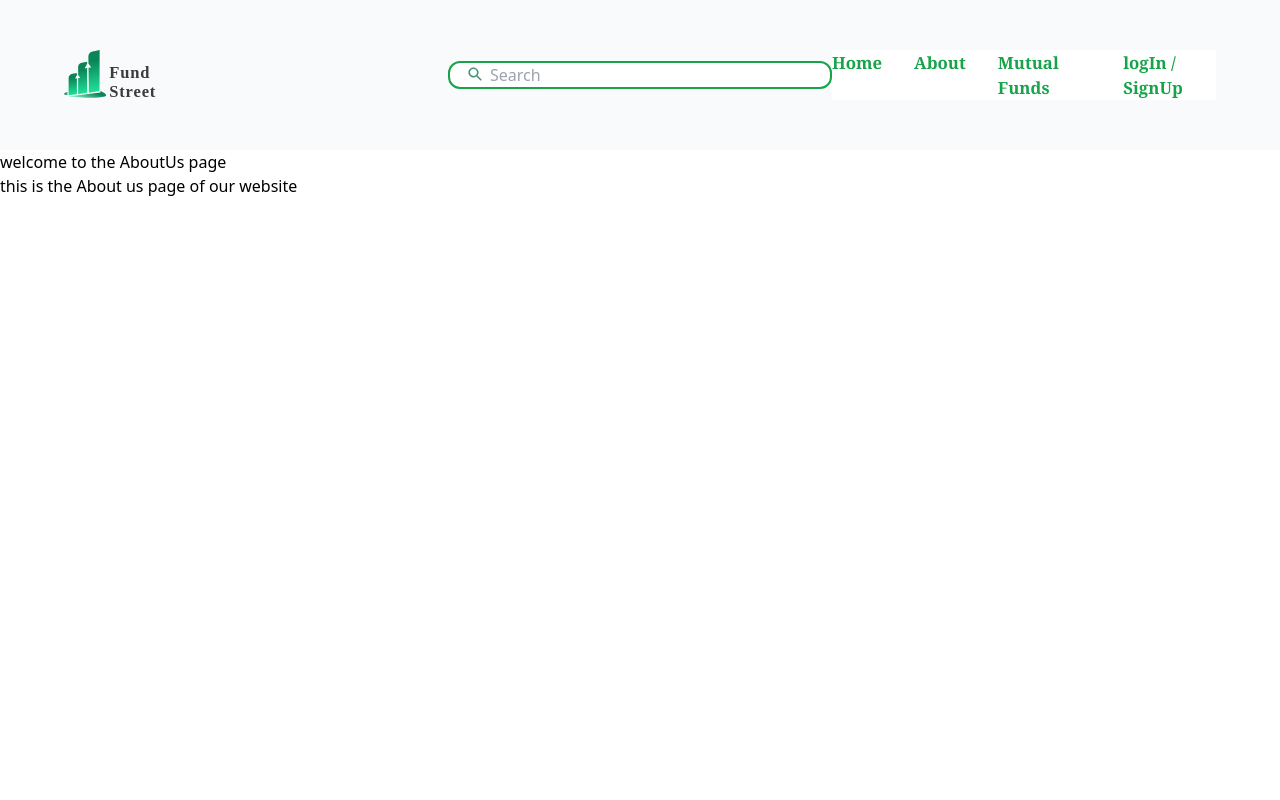
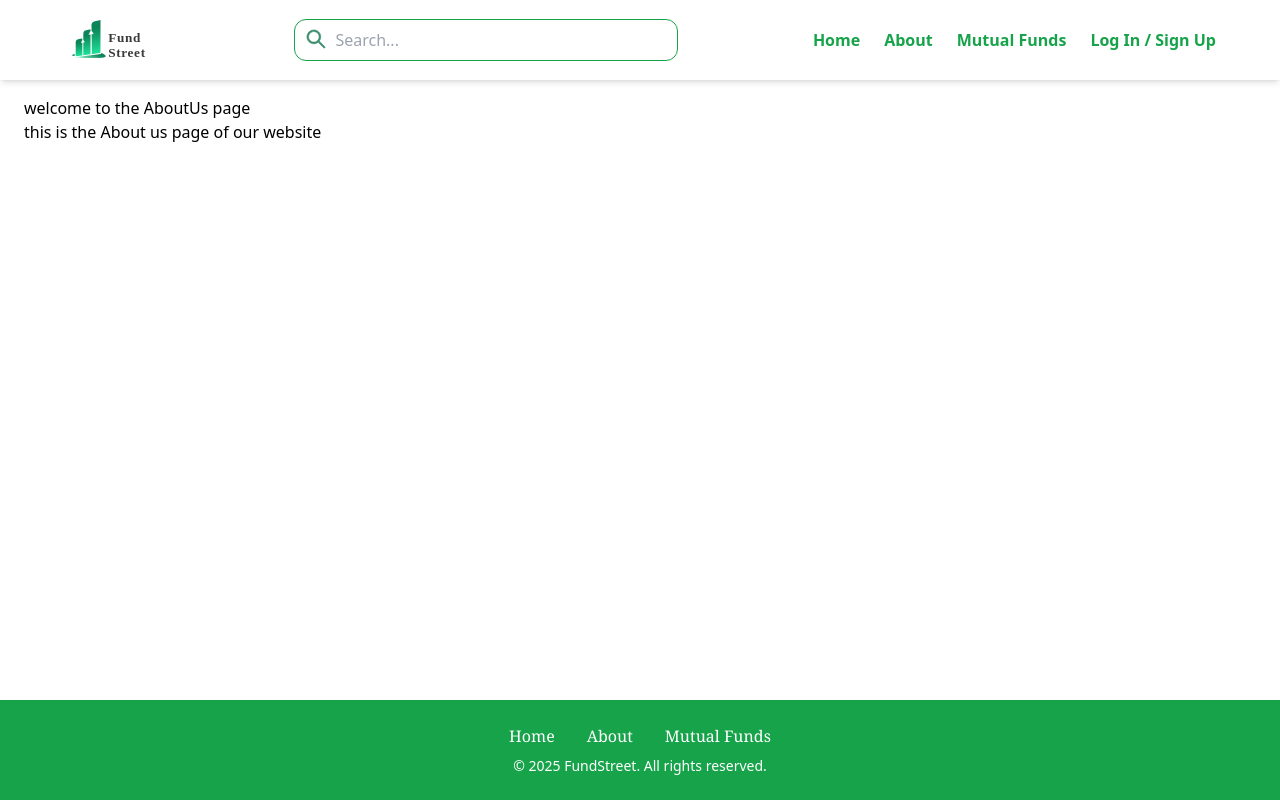
Before and after one commit to hoshang-DevX/FundStreet, a React (Vite) app in the folder FundStreet Project/: page /about in a window 1280 px wide. Built offline with nearby package versions, Linux system fonts and the light colour scheme.

Commit message:
Header-Footer

```diff
--- a/FundStreet Project/src/App.jsx
+++ b/FundStreet Project/src/App.jsx
@@ -1,21 +1,29 @@
-import { BrowserRouter as Router, Routes , Route } from "react-router-dom"
-import Home from './pages/Home'
-import About from './pages/About'
-import Header from "./components/header/Header"
+import { BrowserRouter as Router, Routes, Route } from "react-router-dom";
+import Home from "./pages/Home";
+import About from "./pages/About";
+import Header from "./components/header/Header";
+import Footer from "./components/Footer/Footer";
 
 function App() {
   return (
+    <Router>
+      <div className="flex flex-col min-h-screen">
+        {/* Fixed Header */}
+        <Header />
 
-   <Router>
-   <Header/>
-      <Routes>
-         <Route path="/" element = {<Home/>}  />
-         <Route path="/about" element = {<About/>} />
-      </Routes>
-   </Router>
+        {/* Main content should grow to fill space */}
+        <main className="flex-grow pt-24 px-6">
+          <Routes>
+            <Route path="/" element={<Home />} />
+            <Route path="/about" element={<About />} />
+          </Routes>
+        </main>
 
-
-  )
+        {/* Sticky Footer */}
+        <Footer />
+      </div>
+    </Router>
+  );
 }
 
-export default App
+export default App;
--- /dev/null
+++ b/FundStreet Project/src/components/Footer/Footer.jsx
@@ -0,0 +1,16 @@
+import FooterMiddle from "./FooterMiddle";
+
+function Footer() {
+  return (
+    <footer className="bg-green-600 text-white py-6 w-full mt-auto">
+      <div className="container mx-auto flex flex-col items-center">
+        <FooterMiddle />
+        <p className="text-sm mt-2">
+          © {new Date().getFullYear()} FundStreet. All rights reserved.
+        </p>
+      </div>
+    </footer>
+  );
+}
+
+export default Footer;
--- /dev/null
+++ b/FundStreet Project/src/components/Footer/FooterMiddle.jsx
@@ -0,0 +1,19 @@
+import { Link } from "react-router-dom";
+
+function FooterMiddle() {
+  return (
+    <div className="flex flex-row justify-center gap-4 lg:gap-8 font-serif text-[14px] lg:text-[16px] text-white">
+      <Link to="/">
+        Home
+      </Link>
+      <Link to="/about">
+        About
+      </Link>
+      <Link to="/Mutual-Funds">
+        Mutual Funds
+      </Link>
+    </div>
+  );
+}
+
+export default FooterMiddle;
--- a/FundStreet Project/src/components/header/Header.jsx
+++ b/FundStreet Project/src/components/header/Header.jsx
@@ -1,21 +1,75 @@
-import HeaderRight from "./HeaderRight";
+import { useState } from "react";
+import { Link } from "react-router-dom";
 import HeaderLeft from "./HeaderLeft";
 import SearchBar from "./SearchBar";
+
 function Header() {
+  const [menuOpen, setMenuOpen] = useState(false);
+
   return (
-    <div className="w-full bg-slate-50 ">
-      <header className=" flex-row grid grid-cols-5 sm:grid-cols-3 px-7 lg:px-16 mx-auto min-h-[150px] items-center ">
-        <div className=" flex col-span-1 justify-start " >
-          <HeaderLeft />
-        </div>
-        <div className=" col-span-2 justify-center sm:col-span-1 " >
+    <header className="bg-white shadow-md fixed top-0 w-full z-10">
+      <div className="flex items-center justify-between px-6 lg:px-16 h-[80px]">
+        {/* Left Logo */}
+        <HeaderLeft />
+
+        {/* Search Bar (Hidden on Mobile, Visible on Larger Screens) */}
+        <div className="hidden md:block w-1/3">
           <SearchBar />
         </div>
-        <div className=" flex col-span-2 justify-end sm:col-span-1" >
-          <HeaderRight />
-        </div>
-      </header>
-    </div>
+
+        {/* Desktop Navigation */}
+        <nav className="hidden md:flex space-x-6 text-green-600 font-semibold">
+          <Link to="/" className="hover:text-green-800">
+            Home
+          </Link>
+          <Link to="/about" className="hover:text-green-800">
+            About
+          </Link>
+          <Link to="/mutual-funds" className="hover:text-green-800">
+            Mutual Funds
+          </Link>
+          <Link to="/login" className="hover:text-green-800">
+            Log In / Sign Up
+          </Link>
+        </nav>
+
+        {/* Mobile Menu Button */}
+        <button
+          className="md:hidden text-2xl"
+          onClick={() => setMenuOpen(!menuOpen)}
+        >
+          {menuOpen ? "✖" : "☰"}
+        </button>
+      </div>
+
+      {/* Mobile Navigation Menu (Dropdown) */}
+      {menuOpen && (
+        <nav className="md:hidden bg-white shadow-md absolute w-full left-0 top-[80px]">
+          <ul className="flex flex-col items-center py-4 space-y-4 text-green-600 font-semibold">
+            <li>
+              <Link to="/" onClick={() => setMenuOpen(false)}>
+                Home
+              </Link>
+            </li>
+            <li>
+              <Link to="/about" onClick={() => setMenuOpen(false)}>
+                About
+              </Link>
+            </li>
+            <li>
+              <Link to="/mutual-funds" onClick={() => setMenuOpen(false)}>
+                Mutual Funds
+              </Link>
+            </li>
+            <li>
+              <Link to="/login" onClick={() => setMenuOpen(false)}>
+                Log In / Sign Up
+              </Link>
+            </li>
+          </ul>
+        </nav>
+      )}
+    </header>
   );
 }
 
--- a/FundStreet Project/src/components/header/HeaderLeft.jsx
+++ b/FundStreet Project/src/components/header/HeaderLeft.jsx
@@ -1,12 +1,15 @@
-import { Link } from "react-router-dom"
+import { Link } from "react-router-dom";
+
 function HeaderLeft() {
   return (
-    <div>
-        <Link to='/' >
-        <img src="/HomePageLogo.svg" alt="FundStreet-Logo" className=" w-[100px] height-[100px] " />
-        </Link>
-    </div>
-  )
+    <Link to="/" className="flex items-center">
+      <img
+        src="/HomePageLogo.svg"
+        alt="FundStreet Logo"
+        className="w-24 h-10 object-contain"
+      />
+    </Link>
+  );
 }
 
-export default HeaderLeft
+export default HeaderLeft;
--- a/FundStreet Project/src/components/header/SearchBar.jsx
+++ b/FundStreet Project/src/components/header/SearchBar.jsx
@@ -1,11 +1,18 @@
 // import SearchLogo from '..'
 function SearchBar() {
   return (
-    <div className="flex flex-row relative border-10 px-0  " >
-        <input placeholder="Search"  className=" w-full border-solid border-2  border-green-600 pl-10 pr-6 rounded-xl focus:outline-none " />
-        <img src="/Search.svg" alt="Search" className="w-[14px] h-[14px] absolute left-5 top-1.5 " />
+    <div className="relative">
+      <input
+        placeholder="Search..."
+        className="w-full border border-green-600 rounded-xl py-2 pl-10 pr-4 focus:outline-none"
+      />
+      <img
+        src="/Search.svg"
+        alt="Search Icon"
+        className="w-5 h-5 absolute left-3 top-2.5"
+      />
     </div>
-  )
+  );
 }
 
-export default SearchBar
+export default SearchBar;
```
Also changed, not shown: FundStreet Project/src/components/header/HeaderRight.jsx (+25 -14 lines).
